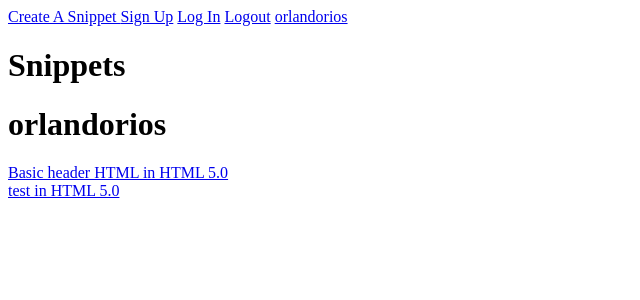
After one commit to orlandorios/Snippets, a Django app: page /snippets/profile/ in a window 1280 px wide. The commit adds this page. Shown: the top 300 px of the page, without its empty margins (0-640 px from the left). Run offline with Django 4.2, Linux system fonts and the light colour scheme; a user stored in the database is signed in; data comes from the database, SQL or seed files in the repository; both versions use the stored data as it was after the commit.

Commit message:
updated with profile html & favorite/undo favorite html, but favorites not currently showing/working

```diff
--- a/snippets/models.py
+++ b/snippets/models.py
@@ -20,9 +20,22 @@ class Snippet(models.Model):
     def __str__(self):
         return f'{self.description} in {self.language}'
 
+    def check_if_user_favorite(self, user):
+        for favorite in self.favorites.all():
+            if favorite.snippet == self:
+                return True
+
 class Language(models.Model):
     name = models.CharField(max_length=255)
     version = models.FloatField(blank=True, null=True)
 
     def __str__(self):
         return f'{self.name} {self.version}'
+
+class Favorite(models.Model):
+    user = models.ForeignKey("User", on_delete=models.CASCADE, related_name="favorites")
+    snippet = models.ForeignKey("Snippet", on_delete=models.CASCADE, related_name="favorites")
+    create_at = models.DateTimeField(auto_now_add=True)
+
+    def __str__(self):
+        return f'{self.user}: {self.snippet}'
--- a/snippets/urls.py
+++ b/snippets/urls.py
@@ -7,5 +7,10 @@ urlpatterns = [
     path('snippets/new/', views.create_snippet, name='create_snippet'),
     path('snippets/<int:pk>/edit/', views.snippet_edit, name='snippet_edit'),
     path('snippets/<int:pk>/remove/', views.snippet_delete, name='snippet_delete'),
+    path('snippets/<int:pk>/favorite/', views.add_favorite, name='snippet_favorite'),
+    path('snippets/<int:pk>/undo_favorite/', views.undo_favorite, name='snippet_undo_favorite'),
+
+    # user
+    path('snippets/profile/', views.user_profile, name='user_profile'),
 
 ]
--- a/snippets/views.py
+++ b/snippets/views.py
@@ -1,6 +1,6 @@
 from django.shortcuts import render, get_object_or_404, redirect
 from django.contrib.auth.decorators import login_required
-from .models import Snippet
+from .models import Snippet, Favorite
 from .forms import SnippetForm, SnippetDelete
 
 # Create your views here.
@@ -9,9 +9,11 @@ def snippets(request):
     snippets = Snippet.objects.all()
     return render(request, 'snippets/snippets.html', {'snippets': snippets})
 
+
 def snippet_detail(request, pk):
     snippet = get_object_or_404(Snippet, pk=pk)
     return render(request, 'snippets/snippet_detail.html', {'snippet': snippet})
+
 
 def create_snippet(request):
     if request.method == "POST":
@@ -22,6 +24,7 @@ def create_snippet(request):
     else:
         form = SnippetForm()
     return render (request, 'snippets/create_snippet.html', {'form':form})
+
 
 def snippet_edit(request, pk):
     snippet = get_object_or_404(Snippet, pk=pk)
@@ -35,7 +38,6 @@ def snippet_edit(request, pk):
     return render(request, 'snippets/snippet_edit.html', {'form': form})
 
 
-
 def snippet_delete(request, pk):
     snippet = get_object_or_404(Snippet, pk=pk)
     if request.method == "POST":
@@ -46,3 +48,22 @@ def snippet_delete(request, pk):
     else:
         form = SnippetDelete(instance=snippet)
     return render(request, 'snippets/snippet_delete.html')
+
+
+def add_favorite(request, pk):
+    snippet = get_object_or_404(Snippet, pk=pk)
+    favorite = Favorite.objects.create(snippet=snippet, user=request.user)
+    favorite.save()
+    return redirect(to="snippets.html")
+
+
+def undo_favorite(request, pk):
+    favorite = Favorite.objects.get(snippet__id=pk)
+    favorite.delete()
+    return redirect(to="snippets.html")
+
+
+#user
+def user_profile(request):
+    snippets = Snippet.objects.filter(users=request.user)
+    return render(request, "snippets/profile.html", {"snippets":snippets})
--- a/templates/base.html
+++ b/templates/base.html
@@ -13,13 +13,19 @@
 </head>
 
 <body>
-    <a href="{% url 'create_snippet' %}" class="top-menu">
-        Create A Snippet
-    </a>
+    <header></header>
+        <a href="{% url 'create_snippet' %}" class="top-menu">
+            Create A Snippet
+        </a>
 
-    <a href="{% url 'registration_register' %}">Sign Up</a>
+        <a href="{% url 'registration_register' %}">Sign Up</a>
 
-    <a href="{% url 'auth_login' %}">Log In</a>
+        <a href="{% url 'auth_login' %}">Log In</a>
+
+        <a href="/accounts/logout">Logout</a>
+
+        <a href="/snippets/profile">{{request.user.username}}</a>
+    </header>
 
     <h1>Snippets</h1>
     {% block content %}
--- /dev/null
+++ b/templates/snippets/profile.html
@@ -0,0 +1,16 @@
+{% extends "base.html" %}
+
+{% block title %} User Pr{% endblock %}
+
+{% block content %}
+
+<h1> {{request.user.username}} </h1>
+
+<div class="container">
+    {% for snippet in snippets %}
+    <div class="snippet-box">
+        <a class="snippet-name" href="{% url 'snippet_detail' pk=snippet.pk %}"> {{ snippet }} </a>
+    </div>
+    {% endfor %}
+</div>
+{% endblock %}
```
Also changed, not shown: templates/snippets/add_favorite.html (added, +28 -0 lines), templates/snippets/undo_favorite.html (added, +11 -0 lines), db.sqlite3.
